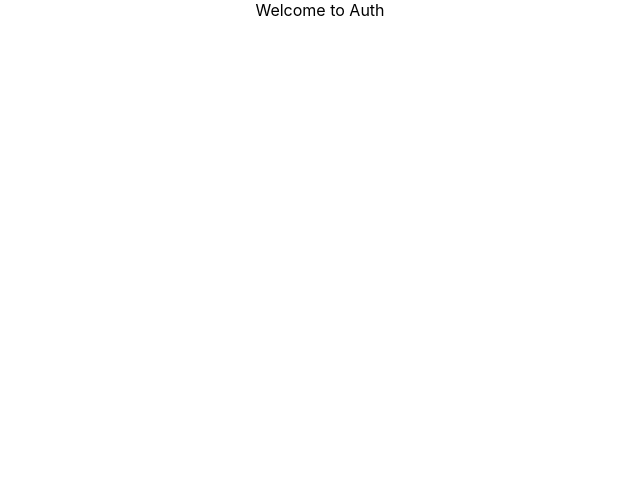
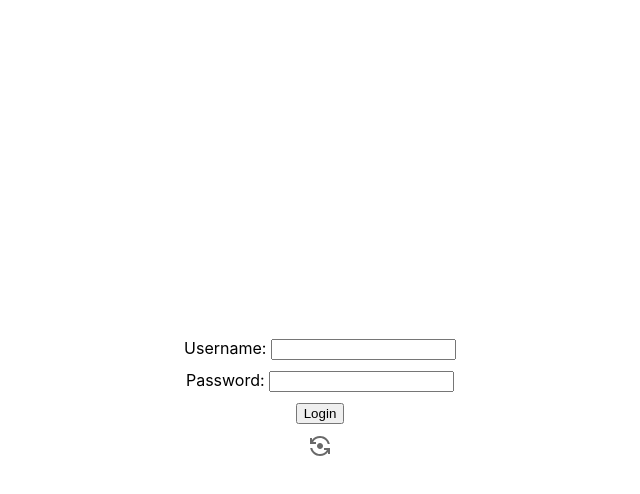
Before and after one commit to araaiko/practice_frontend_test, a React (Create React App) app: page / in a window 1280 px wide. Shown: the top 494 px of the page, without its empty margins (320-960 px from the left). Built offline with nearby package versions, Linux system fonts and the light colour scheme.

Commit message:
Authコンポーネントの作成

```diff
--- a/src/components/Auth.js
+++ b/src/components/Auth.js
@@ -1,5 +1,100 @@
-import React from "react";
+/** 外部import */
+import React, { useState } from "react";
+import FlipCameraAndroidIcon from "@material-ui/icons/FlipCameraAndroid";
+import { useNavigate } from "react-router-dom";
+import { useDispatch } from "react-redux";
+
+/** 内部import */
+import styles from "./Auth.module.css";
+import { fetchAsyncLogin, fetchAsyncRegister } from "../features/authSlice";
 
 export const Auth = () => {
-  return <div>Welcome to Auth</div>;
+  const navigate = useNavigate();
+  const dispatch = useDispatch();
+
+  const [username, setUsername] = useState("");
+  const [password, setPassword] = useState("");
+  const [isLogin, setIsLogin] = useState(true);
+  const [successMsg, setSuccessMeg] = useState("");
+
+  // ログイン処理
+  const login = async () => {
+    const result = await dispatch(
+      fetchAsyncLogin({ username: username, password: password })
+      // resultにはfulfilled, rejected, pendingのどれかが格納される
+    );
+
+    if (fetchAsyncLogin.fulfilled.match(result)) {
+      setSuccessMeg("Successfully logged in!");
+      navigate("/vehicle");
+    } else {
+      setSuccessMeg("Login error!");
+    }
+  };
+
+  // submitボタンが押されたとき
+  const authUser = async (e) => {
+    // デフォルトで起きるページリフレッシュを阻止
+    e.preventDefault();
+
+    if (isLogin) {
+      login();
+    } else {
+      // ユーザー新規登録
+      const result = await dispatch(
+        fetchAsyncRegister({ username: username, password: password })
+      );
+
+      if (fetchAsyncRegister.fulfilled.match(result)) {
+        // 新規作成が成功したらそのままログイン処理を走らせる
+        login();
+      } else {
+        setSuccessMeg("Registration error!");
+      }
+    }
+  };
+
+  return (
+    <div className={styles.auth__root}>
+      {/* メッセージ */}
+      <span className={styles.auth__status}>{successMsg}</span>
+      {/* フォーム */}
+      <form onSubmit={authUser}>
+        {/* username */}
+        <div className={styles.auth__input}>
+          {/* 後ほどテストで要素を特定する必要があるため、data-testidで各要素にidを割り当てている */}
+          <label data-testid="label-username">Username: </label>
+          <input
+            data-testid="input-username"
+            type="text"
+            value={username}
+            onChange={(e) => setUsername(e.target.value)}
+          />
+        </div>
+
+        {/* password */}
+        <div className={styles.auth__input}>
+          <label data-testid="label-password">Password: </label>
+          <input
+            data-testid="input-password"
+            type="password"
+            value={password}
+            onChange={(e) => setPassword(e.target.value)}
+          />
+        </div>
+
+        {/* 送信ボタン */}
+        <button type="submit">{isLogin ? "Login" : "Register"}</button>
+
+        {/* ログイン/新規作成切り替え */}
+        <div>
+          <FlipCameraAndroidIcon
+            data-testid="toggle-icon"
+            className={styles.auth__toggle}
+            onClick={() => setIsLogin(!isLogin)}
+          />
+        </div>
+      </form>
+    </div>
+  );
 };
--- a/src/components/MainPage.js
+++ b/src/components/MainPage.js
@@ -1,5 +1,23 @@
+/** 外部import */
 import React from "react";
+import { useNavigate } from "react-router-dom";
+
+/** 内部import */
 
 export const MainPage = () => {
-  return <div>Welcome to MainPage</div>;
+  const navigate = useNavigate();
+
+  // ログアウト
+  const logout = () => {
+    localStorage.removeItem("token");
+    navigate("/");
+  };
+
+  return (
+    <div>
+      <button data-testid="btn-logout" onClick={logout}>
+        Logout
+      </button>
+    </div>
+  );
 };
```
